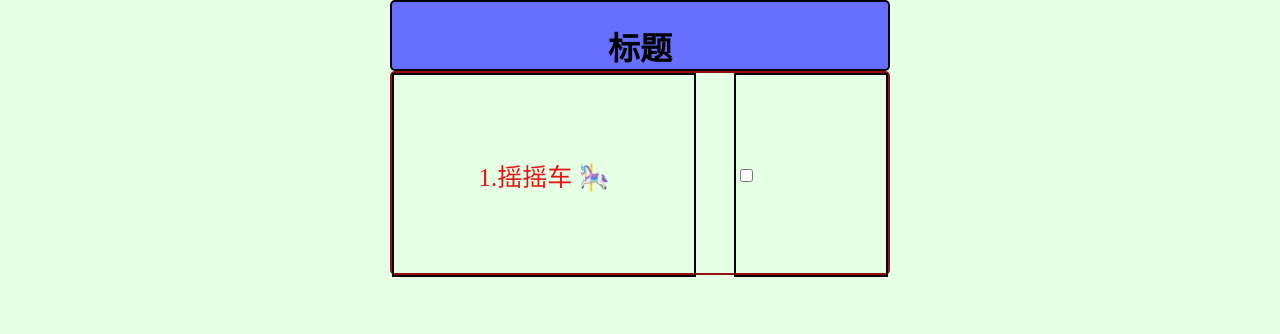
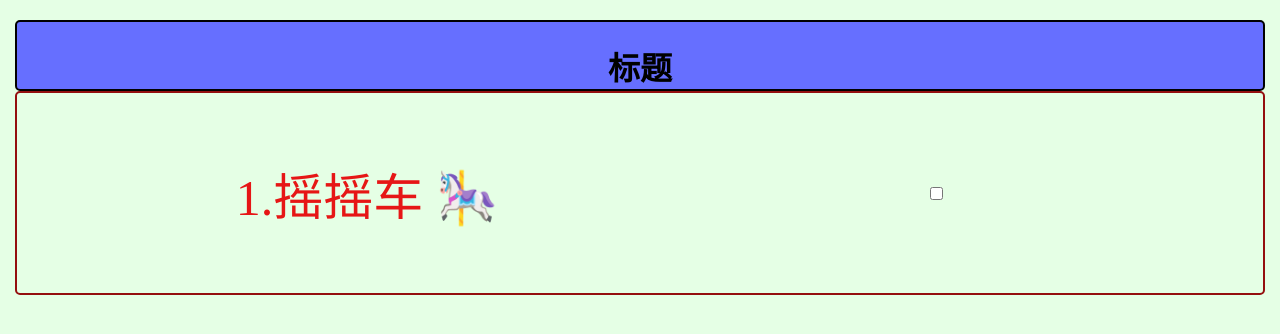
Before and after one commit to cha-ron/cha-ron.github.io, a plain HTML site: page yellow-duck/Fairy.html in a window 1280 px wide. Drawn offline with Linux system fonts and the light colour scheme.

Commit message:
Update Fairy.html

```diff
--- a/yellow-duck/Fairy.html
+++ b/yellow-duck/Fairy.html
@@ -8,22 +8,22 @@
 </head>
 <body>
 
-  <div id="maxname" style="width:500px; margin: auto;">
+  <div id="maxname" style="width: 1250px; margin: auto; margin-top: 20px;">
 
       <div id="a1">
         <h1 style="margin-bottom:0;text-align:center;">标题</h1>
       </div>
       <div id="b1">
-      <div class="text" style="height:200px;width:300px;float:left;border: black 2px solid">
-        <p style="font-size: 25px;color: rgb(230, 22, 22);font-family:微软雅黑;">1.摇摇车 &#127904</p>
+      <div class="text" style="height:200px;width:700px;float:left;">
+        <p style="font-size: 50px;color: rgb(230, 22, 22);font-family:微软雅黑;">1.摇摇车 &#127904</p>
       </div>
-        <div class="text" style="text-align:center;height:200px;width:150px;float:right;border: black 2px solid">
+        <div class="text" style="text-align:center;height:200px;width:500px;float:right;">
           <input type="checkbox">
           <svg width="40" height="40">
           <circle fill="none" stroke="#68E534" stroke-width="0.2" cx="20" cy="20" r="19"  stroke-linecap="round" class="circle" transform="rotate(-90 200 200)"/>
           <polyline fill="none" stroke="#68E534" stroke-width="2.4" points="8.8,21.4 17.3,28.4 30.4,13.8" stroke-linecap="round" stroke-linejoin="round" class="tick"/>
           </svg>
-          <h2 style="color:rgba(255,182,193,0.5)">愿望完成+1♥</h2>
+          <h2 style="color:rgba(255,182,193,0.5);">愿望完成+1♥</h2>
         </div>
       </div>
   </div>
```
